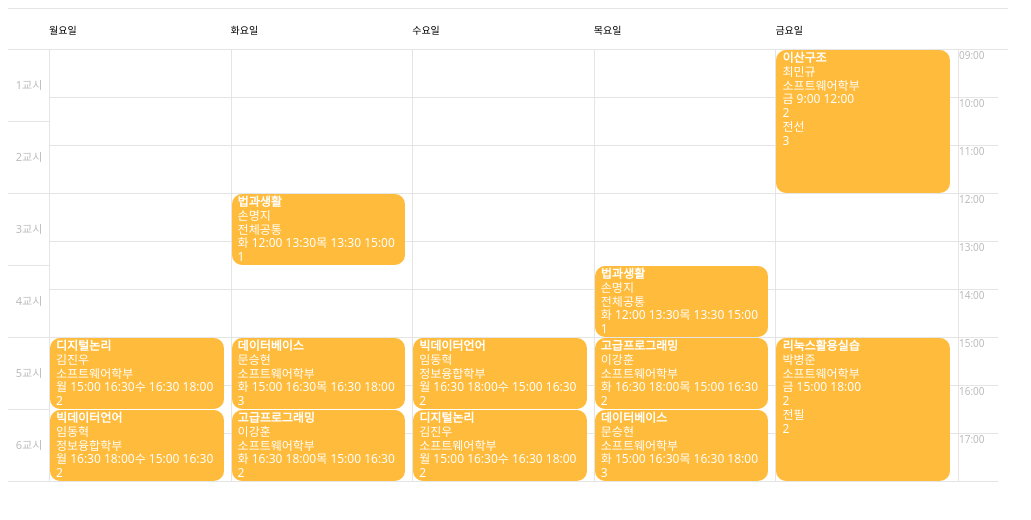
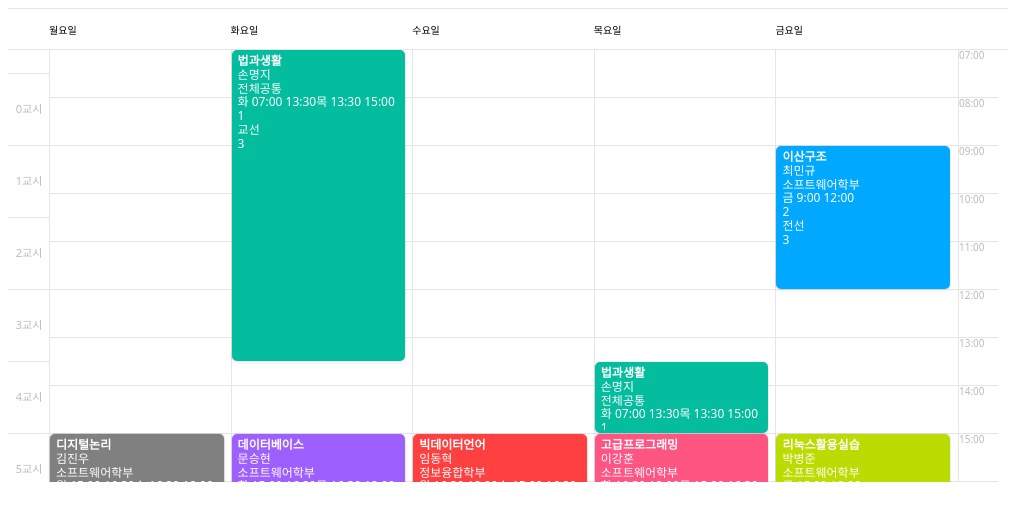
Before and after one commit to 19-21-40/KLtime_FrontEnd, a React (Create React App) app: page / in a window 1280 px wide. Shown: the top 520 px of the page, without its empty margins (0-1031 px from the left). Built offline with nearby package versions, Linux system fonts and the light colour scheme.

Commit message:
chore:update

```diff
--- a/src/components/Lecture.js
+++ b/src/components/Lecture.js
@@ -1,12 +1,11 @@
 import PropTypes from "prop-types";
+import { useState } from "react";
 import { Link } from "react-router-dom";
 
 import styles from "./Lecture.module.css"
 
 function Lecture({
     id,
-    isCardMode,
-    onClick,
     lectureName,
     professor,
     department,
@@ -15,11 +14,17 @@ function Lecture({
     section,
     credit,
     notes,
-    width="150px",
-    height="100px",
-    top="",
-    backgroundColor="rgb(255, 187, 59)"
+    width = "150px",
+    height = "100px",
+    top = "",
+    backgroundColor = "rgb(255, 187, 59)",
+    isCardMode,
+    onClick,
+    onCancleClick,
 }) {
+    const [isOnHovered, setIsOnHovered] = useState(false);
+
+
     return (
         <div className={styles.selectedTime}
             style={{
@@ -27,19 +32,35 @@ function Lecture({
                 height,
                 top,
                 left: '0%',
-                borderRadius: '10px',
-                borderLeft: '3px solid rgb(255, 187, 59)',
+                borderRadius: '5px',
+                border: `3px solid ${backgroundColor}`,
                 marginLeft: '0px',
                 color: 'rgb(255, 255, 255)',
                 backgroundColor,
                 opacity: '1',
                 zIndex: '0',
             }}
+            onMouseEnter={() => setIsOnHovered(true)}
+            onMouseLeave={() => setIsOnHovered(false)}
+            onClick={onClick}
         >
-            <div className={styles.selectedTimeContent} height='100%'>
+            <div className={styles.selectedTimeContent}
+                style={{
+                    height:'100%',
+                    borderRadius:'5px',
+                    backgroundColor:isOnHovered?'rgba(55,53,47,0.25)':backgroundColor
+                }}
+                >
                 <div className={styles.time}>
                     <div>
                         <strong>{lectureName}</strong>
+                        <button
+                            className={styles.LectureDelBtn}
+                            style={{
+                                display: isOnHovered ? '' : 'none'
+                            }}
+                            onClick={()=>onCancleClick(id)}
+                        >x</button>
                     </div>
                     <div>
                         {professor}
@@ -48,7 +69,7 @@ function Lecture({
                         {department}
                     </div>
                     <div>
-                        {lectureTimes.map((lectureTime,index)=>(
+                        {lectureTimes.map((lectureTime, index) => (
                             <span key={index}>
                                 {`${lectureTime.day} ${lectureTime.startTime} ${lectureTime.endTime}`}
                             </span>
@@ -64,12 +85,13 @@ function Lecture({
                         {credit}
                     </div>
                     <div style={{
-                        display:isCardMode?'none':'block'
+                        display: isCardMode ? 'none' : 'block'
                     }}>
                         {notes}
                     </div>
                 </div>
             </div>
+
         </div>
     )
 }
@@ -78,7 +100,7 @@ Lecture.propTypes = {
     id: PropTypes.string.isRequired,
     lectureName: PropTypes.string.isRequired,
     professor: PropTypes.string,
-    department:PropTypes.string,
+    department: PropTypes.string,
     lectureTimes: PropTypes.array.isRequired,
     level: PropTypes.number,
     section: PropTypes.string.isRequired,
--- a/src/components/Lecture.module.css
+++ b/src/components/Lecture.module.css
@@ -1,12 +1,9 @@
-.timeTableDayBlock{
-    position: relative;
-    height: 100%;
-}
-
 .selectedTime{
     position: absolute;
     overflow: hidden;
     cursor: pointer;
+
+    box-shadow: rgb(15 15 15 / 5%) 0px 0px 0px 1px, rgb(15 15 15 / 5%) 0px 2px 4px;
 }
 
 .selectedTimeContent .time{
@@ -15,7 +12,9 @@
     font-size: 12px;
 }
 
-
+.LectureDelBtn{
+    box-shadow: rgb(15 15 15 / 5%) 0px 0px 0px 1px, rgb(15 15 15 / 5%) 0px 2px 4px;
+}
 /*.cardList{
     outline: none;
     border: none;
--- a/src/components/TimeTable.js
+++ b/src/components/TimeTable.js
@@ -7,7 +7,9 @@ import { useEffect, useState } from "react";
 
 
 function TimeTable({
-    selectedLectures
+    selectedLectures,
+    setSelectedLectures,
+    hoveredLecture
 }) {
     const dayNames = ["월", "화", "수", "목", "금", "토", "일"];
     const times = [
@@ -37,7 +39,15 @@ function TimeTable({
         "23:00"
     ];
     const periods = [-1, 0, 1, 2, 3, 4, 5, 6, 7, 8, 9, 10, 11, 12];
-
+    const colors=[
+        'rgb(255, 187, 59)',
+        'rgb(3, 189, 158)',
+        'rgb(0, 169, 255)',
+        'rgb(255, 85, 131)',
+        'rgb(158, 95, 255)',
+        'rgb(187, 220, 0)',
+        'rgb(255, 64, 64)',
+    ];
 
     const [seletedTable, SetSeletedTable] = useState({
         dayNames: dayNames.slice(0, 5),
@@ -57,6 +67,12 @@ function TimeTable({
                 if (dayIndex > maxDay) maxDay = dayIndex;
             })
         })
+        hoveredLecture.lectureTimes.map((time)=>{
+            const dayIndex = dayNames.indexOf(time.day) + 1;
+            const timeIndex = time.startTime.split(":")[0];
+            if (timeIndex < minTime) minTime = timeIndex;
+            if (dayIndex > maxDay) maxDay = dayIndex;
+        })
         if (minTime === 8) minPeriod = 1;
         else if (minTime < 8) minPeriod = 0;
         SetSeletedTable({
@@ -64,9 +80,14 @@ function TimeTable({
             times: times.slice(minTime, 24),
             periods: periods.slice(minPeriod, 15)
         })
-    }, [selectedLectures])
-    const onClick = (e) => {
-        console.log(e);
+    }, [selectedLectures,hoveredLecture])
+    const onClick=(e)=>{
+        console.log(e.currentTarget)
+    }
+    const onCancleClick = (id) => {
+        if(window.confirm("강의를 삭제하시겠습니까?")){
+            setSelectedLectures(selectedLectures.filter((lecture)=>lecture.id!==id));
+        }
     };
 
     const timeToMinute = (time) => parseInt(time.split(':')[0] * 60) + parseInt(time.split(':')[1]);
@@ -154,6 +175,7 @@ function TimeTable({
                                                     height: "48px",
                                                     borderBottom: "1px solid #e5e5e5"
                                                 }}
+                                                onClick={onClick}
                                             >
                                                 <div className={styles.timeTableGridLineThird} style={{ height: "24px", borderBottom: "none" }}></div>
                                                 <div className={styles.timeTableGridLineThird} style={{ height: "24px", borderBottom: "none" }}></div>
@@ -175,7 +197,7 @@ function TimeTable({
                                             >
                                                 <div className={styles.timeTableDayBlock} style={{ marginRight: "8px" }}>
                                                     {
-                                                        selectedLectures.map((lecture)=>(
+                                                        selectedLectures.map((lecture,index)=>(
                                                             lecture.lectureTimes.map((time)=>(
                                                                 day!==time.day?false:
                                                                 <Lecture
@@ -183,6 +205,7 @@ function TimeTable({
                                                                 width='100%'
                                                                 height={((timeToMinute(time.endTime)-timeToMinute(time.startTime))*0.8-1).toString()+'px'}
                                                                 top={((timeToMinute(time.startTime)-(timeToMinute(seletedTable.times[0])))*0.8).toString()+'px'}
+                                                                backgroundColor={colors[index]}
                                                                 isCardMode={true}
                                                                 id={lecture.id}
                                                                 lectureName={lecture.lectureName}
@@ -193,8 +216,33 @@ function TimeTable({
                                                                 section={lecture.section}
                                                                 credit={lecture.credit}
                                                                 notes={lecture.notes}
+                                                                onClick={onClick}
+                                                                onCancleClick={onCancleClick}
+
                                                                 />
                                                             ))
+                                                        ))
+                                                    }
+                                                    {
+                                                        hoveredLecture.lectureTimes.map((time)=>(
+                                                            day!==time.day?false:
+                                                            <Lecture
+                                                            key={hoveredLecture.id}
+                                                            width='100%'
+                                                            height={((timeToMinute(time.endTime)-timeToMinute(time.startTime))*0.8-1).toString()+'px'}
+                                                            top={((timeToMinute(time.startTime)-(timeToMinute(seletedTable.times[0])))*0.8).toString()+'px'}
+                                                            isCardMode={true}
+                                                            id={hoveredLecture.id}
+                                                            lectureName={hoveredLecture.lectureName}
+                                                            professor={hoveredLecture.professor}
+                                                            department={hoveredLecture.department}
+                                                            lectureTimes={hoveredLecture.lectureTimes}
+                                                            level={hoveredLecture.level}
+                                                            section={hoveredLecture.section}
+                                                            credit={hoveredLecture.credit}
+                                                            notes={hoveredLecture.notes}
+                                                            backgroundColor='gray'
+                                                            />
                                                         ))
                                                     }
                                                 </div>
--- a/src/components/TimeTable.module.css
+++ b/src/components/TimeTable.module.css
@@ -88,7 +88,6 @@ body {
     height: 100%;
     left:0%;
     top: 0;
-    cursor: pointer;
 }
 
 .tableTimePiece{
--- a/src/routes/MyTimeTable.js
+++ b/src/routes/MyTimeTable.js
@@ -24,7 +24,7 @@ function MyTimeTable() {
             professor: "손명지",
             department:"전체공통",
             lectureTimes: [
-                { day: "화", startTime: "12:00", endTime: "13:30" },
+                { day: "화", startTime: "07:00", endTime: "13:30" },
                 { day: "목", startTime: "13:30", endTime: "15:00" },
             ],
             level: 1,
@@ -102,14 +102,20 @@ function MyTimeTable() {
         },
     ];
 
-    const [selectedLectures,setSeletedLectures]=useState(test);
+    const [selectedLectures,setSelectedLectures]=useState(test);
+    const [hoveredLecture,setHoveredLecture]=useState(test[0]);
+
     // useEffect(()=>{
     //     setSeletedLectures(test);
     // },[]);
 
     return (
         <div>
-            <TimeTable selectedLectures={selectedLectures}/>
+            <TimeTable
+            selectedLectures={selectedLectures}
+            setSelectedLectures={setSelectedLectures}
+            hoveredLecture={hoveredLecture}
+            />
             {/* <LectureList /> */}
         </div>
 
```
